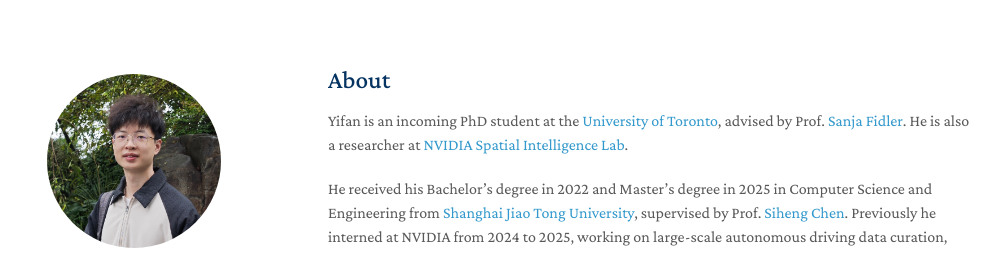
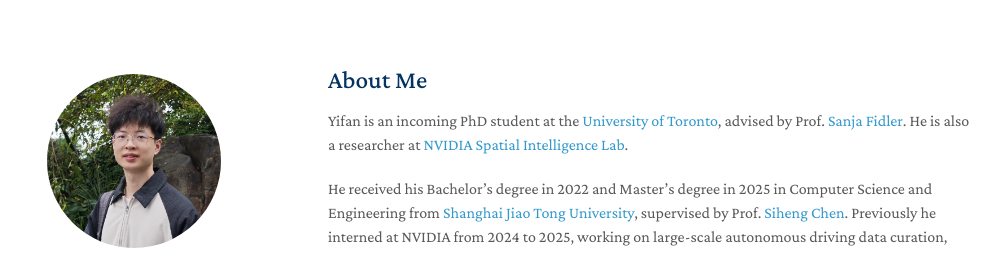
Before and after one commit to yifanlu0227/yifanlu0227.github.io, a Jekyll site: the page built from index.md, in a window 1280 px wide and 900 px high. Shown: the top 253 px of the window, without its empty margins (142-1142 px from the left). Built offline with Jekyll 4.4.1, drawn with Linux system fonts in a browser that asks for light colours; nearby versions of some CDN libraries; a style sheet for code colours, icons or effects is not loaded; our own code applies the rules of GitHub Pages for plain Markdown files.

```diff
--- a/index.md
+++ b/index.md
@@ -2,7 +2,7 @@
 layout: homepage
 ---
 
-## About
+## About Me
 Yifan is an incoming PhD student at the [University of Toronto](https://www.utoronto.ca/), advised by Prof. [Sanja Fidler](https://www.cs.utoronto.ca/~fidler/). He is also a researcher at [NVIDIA Spatial Intelligence Lab](https://research.nvidia.com/labs/sil/).
 
 He received his Bachelor’s degree in 2022 and Master’s degree in 2025 in Computer Science and Engineering from [Shanghai Jiao Tong University](https://en.sjtu.edu.cn/), supervised by Prof. [Siheng Chen](https://siheng-chen.github.io/). Previously he interned at NVIDIA from 2024 to 2025, working on large-scale autonomous driving data curation, directed by [Mike Chen](https://www.linkedin.com/in/nvidia-mikechen/).
```
